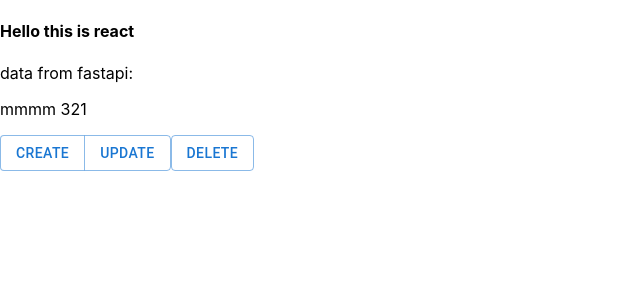
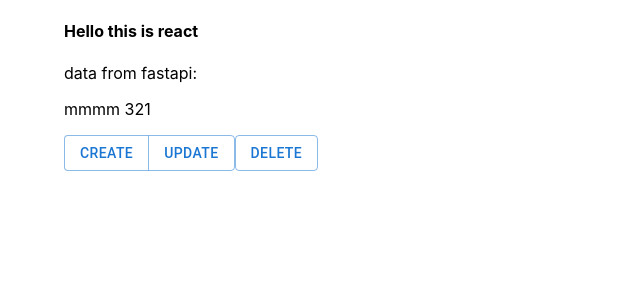
Before and after one commit to son-engr-kr/ReactAndServer, a React (Create React App) app in the folder react_app_ts/: page / in a window 1280 px wide. Shown: the top 300 px of the page, without its empty margins (0-640 px from the left). Built offline with nearby package versions, Linux system fonts and the light colour scheme.

Commit message:
MUI Container - tsx

```diff
--- a/react_app_ts/src/App.tsx
+++ b/react_app_ts/src/App.tsx
@@ -6,6 +6,7 @@
 
 import Button from '@mui/material/Button';
 import ButtonGroup from '@mui/material/ButtonGroup';
+import { Container } from '@mui/material';
 
 
 interface StateTestProps{
@@ -30,13 +31,13 @@
 
 
   return (
-    <>
+    <Container fixed = {true}>
       <h4>Hello this is react</h4>
       <p>data from fastapi: {stateTest}</p>
       <MyTag message = {"mmmm"} message2 = {321}></MyTag>
 
       <MUIButtons></MUIButtons>
-    </>
+    </Container>
   );
 }
 function MUIButtons(){
```
